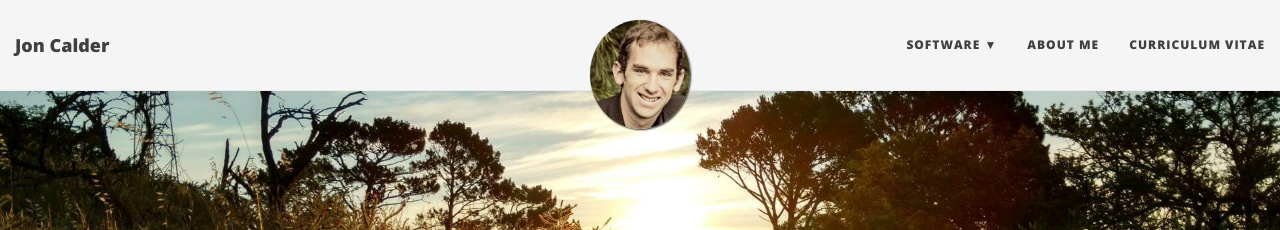
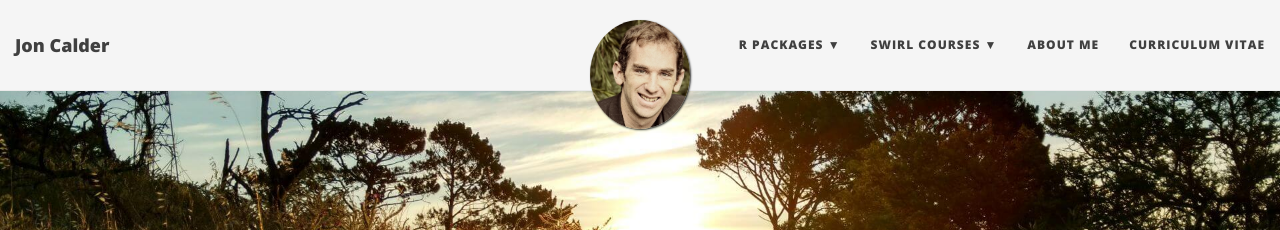
Before and after one commit to jonmcalder/jonmcalder.github.io, a Jekyll site: the page built from index.html, in a window 1280 px wide. Shown: the top 230 px of the page. Built offline with Jekyll 4.4.1, drawn with Linux system fonts in a browser that asks for light colours; nearby versions of some CDN libraries; the list of posts is cut into pages by our own code; some of the changed lines change nothing that is shown.

Commit message:
Update .gitignore, update config.yaml with new Swirl course links

```diff
--- a/_config.yml
+++ b/_config.yml
@@ -23,9 +23,11 @@ description: The online home of Jon Calder.
 
 # List of links in the navigation bar
 navbar-links:
-  Software:
+  R Packages:
     - refactor: "refactor"
-    - Swirl Courses: "swirl-courses"
+  Swirl Courses:
+    - Regular Expressions: "Regular_Expressions"
+    - Diagrammer: "DiagrammeR"
   About Me: "aboutme"
   Curriculum Vitae: "cv"
 
```
Also changed, not shown: 1 other file.
